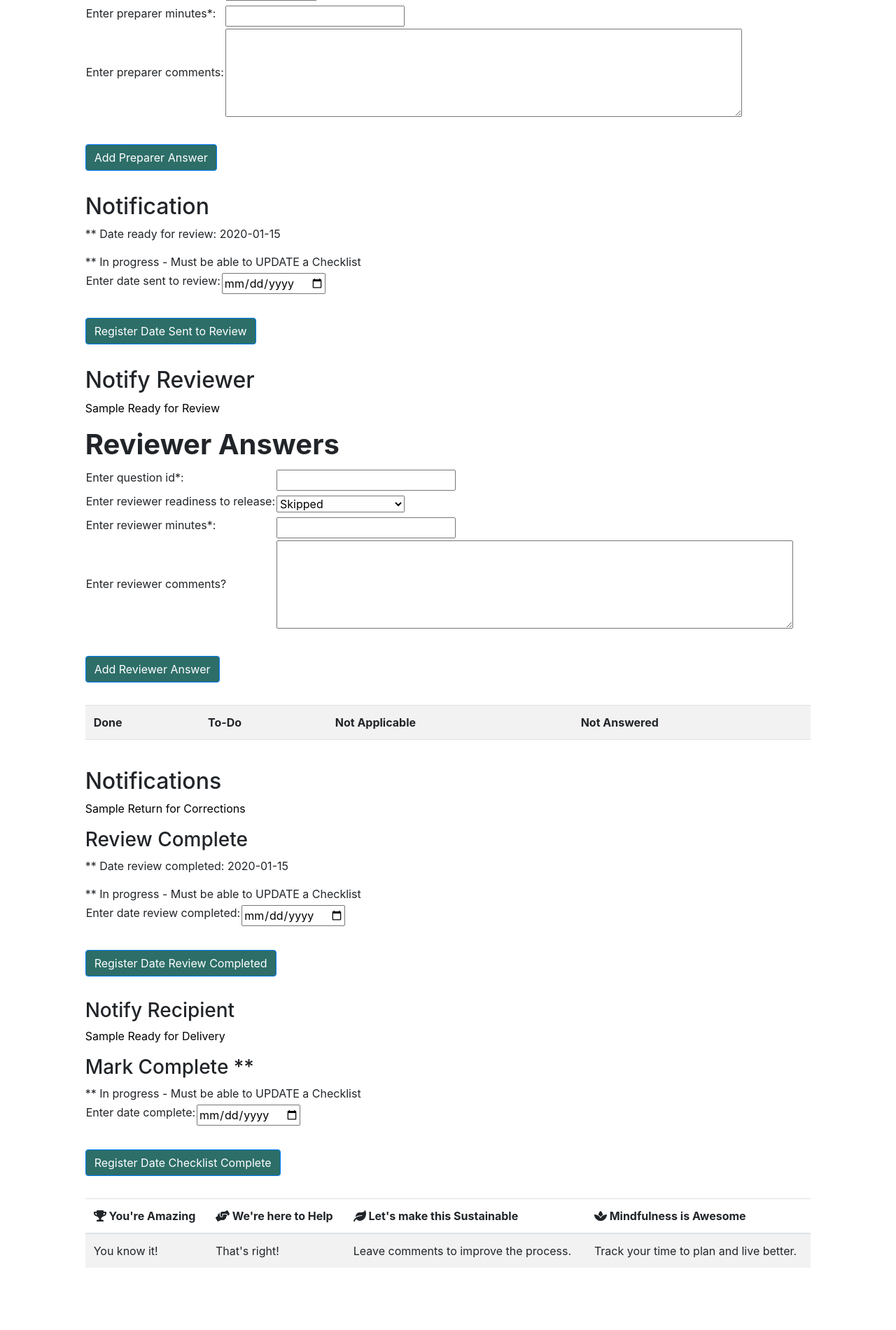
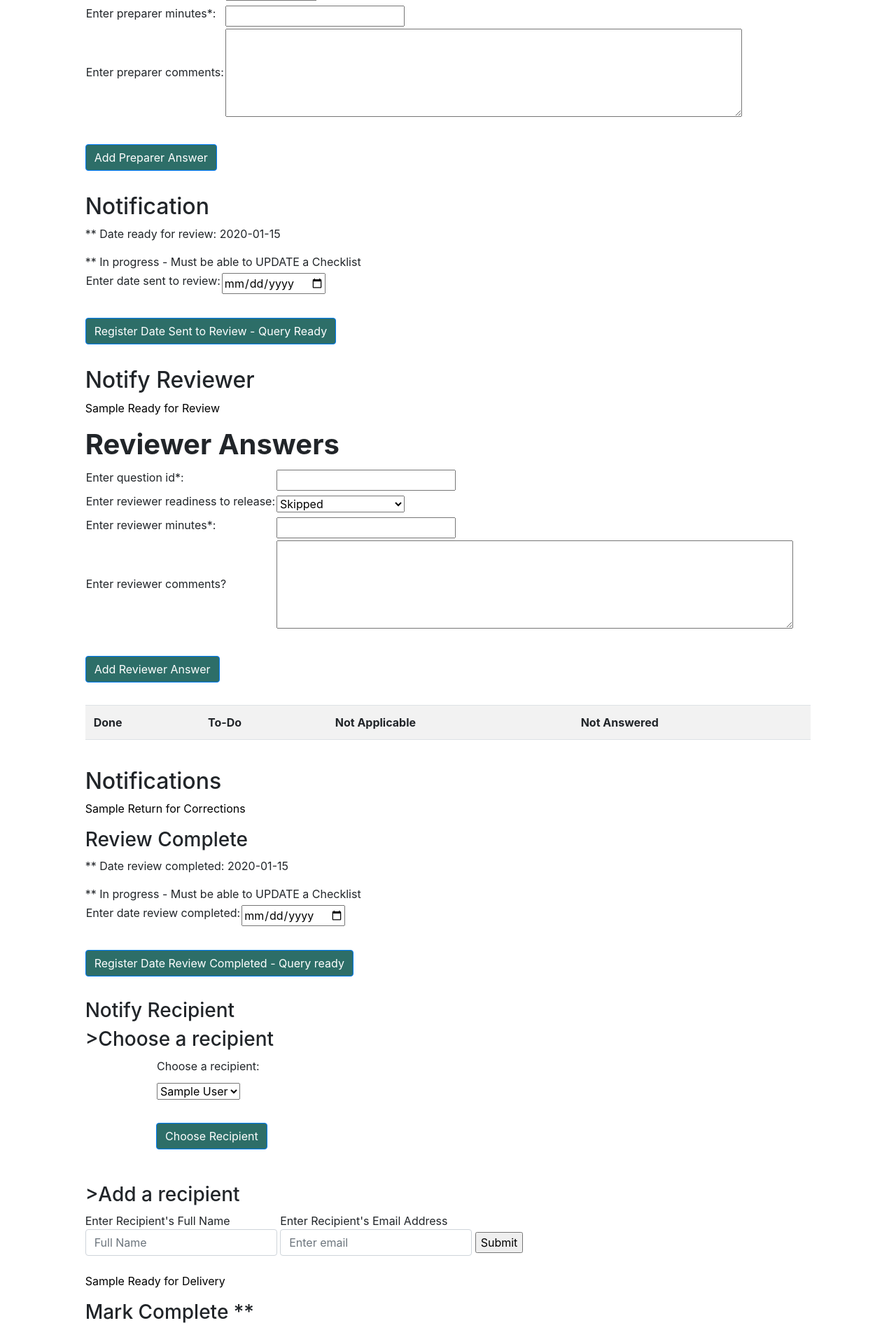
Before and after one commit to annewoosam/dynamic-checklist-generator, a Flask app: page /checklists/1 in a window 1280 px wide. Shown: the part 1140-3040 px from the top of the page at 70% size. Before the commit the page ends 2951 px from the top, so only its background shows below. Run offline with Flask 2, Linux system fonts and the light colour scheme; tables that the repository leaves empty hold one stand-in row (values such as "Sample post"); lists and menus that the app fills with data are empty; some libraries are stand-ins or nearby versions.

Commit message:
sqlalchemy filters ready for updating dates that would not be available at seed stage; make feed from web input work

```diff
--- a/wireframe to simple web/crud.py
+++ b/wireframe to simple web/crud.py
@@ -68,7 +68,18 @@
 # Functions for creating template questions, returning a list of all available template questions and
 # returning a specific template question by id.
 
-def create_question(template_id, question_number, question, yes_text, no_text, not_applicable_text, category, primary_driver, resource_url, help_text):
+def create_question(template_id, question, yes_text, no_text, not_applicable_text, category, primary_driver, resource_url, help_text):
+
+    question_number=db.session.query(db.func.max(TemplateQuestion.question_number)).group_by("template_id").filter(TemplateQuestion.template_id==template_id).first()
+
+    if question_number:
+
+      question_number=question_number[0]+1
+
+    else:
+
+      question_number=1
+
     template_question = TemplateQuestion(template_id=template_id,
                   question_number=question_number,
                   question=question,
@@ -123,8 +134,6 @@
 # Functions for creating answers, returning a list of all available answers and
 # returning a specific answers by id.
 
-
-
 def create_prepareranswer(checklist_id, question_id, preparer_answer, preparer_time, preparer_comment):
     prepareranswer = Answer(checklist_id=checklist_id,
                   question_id=question_id,
@@ -159,20 +168,14 @@
 
     return Answer.query.get(answer_id)
 
-def mark_complete(checklist_id, date_complete)  :
-    complete = Checklist(checklist_id=checklist_id,
-                  date_complete=date_complete)
-
-    db.session.add(complete)
-    db.session.commit()
-
-    return complete
 
 def mark_datesenttoreview(checklist_id, date_sent_to_review):
     readyforreview = Checklist(checklist_id=checklist_id,
                    date_sent_to_review=date_sent_to_review)
 
-    db.session.add(readyforreview)
+    date_sent_to_review=db.session.query(Checklist.checklist_id).filter(Checklist.checklist_id==checklist_id).update({Checklist.date_sent_to_review:date_sent_to_review})
+    # print(date_sent_to_review)
+
     db.session.commit()
 
     return readyforreview
@@ -181,10 +184,44 @@
     reviewcomplete = Checklist(checklist_id=checklist_id,
                    date_review_completed=date_review_completed)
 
-    db.session.add(reviewcomplete)
+    date_review_completed=db.session.query(Checklist.checklist_id).filter(Checklist.checklist_id==checklist_id).update({Checklist.date_review_completed:date_review_completed})
+    # print(date_review_completed)
     db.session.commit()
 
     return reviewcomplete
+
+
+
+def mark_complete(checklist_id, date_complete)  :
+    complete = Checklist(checklist_id=checklist_id,
+                  date_complete=date_complete)
+
+    date_complete=db.session.query(Checklist.checklist_id).filter(Checklist.checklist_id==checklist_id).update({Checklist.date_complete:date_complete})
+    # print(date_review_completed)
+
+    db.session.commit()
+
+    return complete
+
+# def choose_recipient(checklist_id, recipient_id):
+#     recipient = Checklist(checklist_id=checklist_id,
+#                   recipient_id=recipient_id)
+
+#     db.session.add(recipient)
+#     db.session.commit()
+
+#     return recipient
+
+def create_recipient(checklist_id, user_full_name, email, password) :
+    """Create and return a new user."""
+
+    user = User(user_full_name=user_full_name, email=email, password=password)
+    checklist_id=checklist_id
+    db.session.add(user)
+    db.session.commit()
+
+    return user
+
 
 # 2.0 Kanban functionality for preparer
 
--- a/wireframe to simple web/model.py
+++ b/wireframe to simple web/model.py
@@ -37,7 +37,7 @@
     templates = db.relationship('Template')
     preparerchecklist = db.relationship('Checklist', foreign_keys="Checklist.preparer_id")
     reviewerchecklist = db.relationship('Checklist', foreign_keys="Checklist.reviewer_id")
-    # recipientchecklist = db.relationship('Checklist', foreign_keys="Checklist.recipient_id")
+    recipientchecklist = db.relationship('Checklist', foreign_keys="Checklist.recipient_id")
 
     # the docs for the relationships are SQLAlchemy multiple join paths
     # the use of templates plural is intentional as there are many templates that can be connected to a user
@@ -127,7 +127,7 @@
     # link to users
     preparer_id = db.Column(db.Integer, db.ForeignKey('users.user_id')) # from login on save via create checklist fromn template click
     reviewer_id = db.Column(db.Integer, db.ForeignKey('users.user_id'))
-    # recipient_id = db.Column(db.Integer, db. ForeignKey('users.user_id'))
+    recipient_id = db.Column(db.Integer, db. ForeignKey('users.user_id'))
 
     # gathered after checklist created
     date_sent_to_review = db.Column(db.Date) # populated by on-click event
@@ -141,7 +141,7 @@
     template = db.relationship('Template')
     preparer = db.relationship('User', foreign_keys=[preparer_id])
     reviewer = db.relationship('User', foreign_keys=[reviewer_id])
-    # recipient = db.relationship('User', foreign_keys=[recipient_id])
+    recipient = db.relationship('User', foreign_keys=[recipient_id])
     answers = db.relationship('Answer')
 
 
--- a/wireframe to simple web/seed_database.py
+++ b/wireframe to simple web/seed_database.py
@@ -24,6 +24,7 @@
 # Create 6 users
 # docs on generating random users at https://faker.readthedocs.io/en/master/
 # can fake addresses, internet providers, text and localize so names appear to be from certain country
+# note that Faker separately randomizes the emails and names so this can appear a little mismatched.
 
 for n in range(6):
     email = fake.email()  # Voila! A unique email!
@@ -73,7 +74,6 @@
 
     db_template_questions = crud.create_question(
                                  template_id,
-                                 question_number,
                                  question,
                                  yes_text,
                                  no_text,
--- a/wireframe to simple web/server.py
+++ b/wireframe to simple web/server.py
@@ -84,7 +84,6 @@
     """Create new question."""
 
     template_id = request.form.get('template_id')
-    question_number = request.form.get('question_number')
     question = request.form.get('question')
     yes_text =request.form.get('yes_text')
     no_text = request.form.get('no_text')
@@ -94,7 +93,7 @@
     resource_url = request.form.get('resource_url')
     help_text = request.form.get('help-text')
 
-    crud.create_question(template_id, question_number, question, yes_text, no_text, not_applicable_text, category, primary_driver, resource_url, help_text)
+    crud.create_question(template_id, question, yes_text, no_text, not_applicable_text, category, primary_driver, resource_url, help_text)
 
     flash('Question added!')
 
@@ -133,7 +132,8 @@
   #Show details on a particular template.
     checklist = crud.get_checklist_by_id(checklist_id)
     users=crud.get_users()
-    return render_template('checklist_details.html', checklist=checklist, user=users)
+    answers=crud.get_answers()
+    return render_template('checklist_details.html', checklist=checklist, users=users, answers=answers)
 
 @app.route('/createchecklist', methods=['POST'])
 def createchecklist():
@@ -196,6 +196,41 @@
     checklists = crud.get_checklists()
     return render_template('all_checklists.html', checklists=checklists)
 
+# @app.route('/chooserecipient', methods=['POST'])
+
+# def chooserecipient():
+#     """Choose pre-existing recipient."""
+
+#     checklist_id = request.form.get('checklist_id')
+#     recipient = request.form.get('recipient')
+
+#     crud.choose_recipient(checklist_id, recipient)
+#     flash('Recipient attached to checklist!')
+#     checklists = crud.get_checklists()
+#     return render_template('/all_checklists.html', checklists=checklists)
+
+# @app.route('/registerrecipient', methods=['POST'])
+
+# def register_recipient():
+#     """Create a new recipient user."""
+
+#     checklist_id = request.form.get('checklist_id')
+
+#     user_full_name = request.form.get('user_full_name')
+
+#     email = request.form.get('email')
+
+#     password = request.form.get('password')
+
+#     crud.create_recipient(user_full_name, email, password)
+
+
+
+#     flash('Account created!')
+#     checklist = crud.get_checklist_by_id()
+#     users=crud.get_users()
+#     return render_template('checklist_details.html', checklist=checklist, users=users)
+
 @app.route('/markcomplete', methods=['POST'])
 
 def markcomplete():
--- a/wireframe to simple web/templates/checklist_details.html
+++ b/wireframe to simple web/templates/checklist_details.html
@@ -77,6 +77,9 @@
 
   <th>Review Complete</th>
 
+
+
+
   <tr>
 
     <td> {{ checklist.time_frame }} </td>
@@ -89,7 +92,8 @@
 
     <td> {{ checklist.date_review_completed }}  </td>
 
-    <!-- .strftime('%m-%d-%Y')  -->
+
+
    </tr>
 
  </table>
@@ -190,6 +194,7 @@
 
 </table>
 
+
  <table class="table table-hover table-striped">
 
   <th>Done</th>
@@ -273,7 +278,7 @@
 
 
 
-<h1>Add answers to Checklist</h1>
+<h1>Add answers to Checklist ID.</h1>
 
 <!-- create checklist form -->
 
@@ -342,11 +347,17 @@
 
 </table>
 
-<button type="submit" class="btn btn-primary btns">Add Preparer Answer</button>
+<button type="submit" class="btn btn-primary btns" id="myBtn">Add Preparer Answer</button>
 
 </form>
 
 </div>
+
+<script>
+function myFunction() {
+  document.getElementById("myBtn").disabled = true;
+}
+</script>
 
 <h2>Notification</h2>
 
@@ -382,7 +393,7 @@
 
 </table>
 
-<button type="submit" class="btn btn-primary btns">Register Date Sent to Review</button>
+<button type="submit" class="btn btn-primary btns">Register Date Sent to Review - Query Ready</button>
 
 </form>
 
@@ -554,7 +565,7 @@
 <h3>Review Complete</h3>
 
 <p>** Date review completed: {{ checklist.date_review_completed }} </p>
-<!-- .strftime('%m-%d-%Y')  -->
+<!--  -->
 
 ** In progress - Must be able to UPDATE a Checklist
 
@@ -583,15 +594,106 @@
 
 </table>
 
-<button type="submit" class="btn btn-primary btns">Register Date Review Completed</button>
+<button type="submit" class="btn btn-primary btns">Register Date Review Completed - Query ready</button>
 
 </form>
 
-</div>
 
 <h3>Notify Recipient</h3>
 
+<h3>>Choose a recipient</h3>
 
+<div class="col-xs-12 col-md-10 offset-md-1 col-lg-10 offset-lg-1">
+
+  <form action="/chooserecipient" method="POST"><table>
+
+
+<tr>
+
+  <td><label for="recipient">Choose a recipient:</label></td>
+
+    <tr>
+
+    <td>
+
+      <input type="hidden" id="checklist_id" name="checklist_id" value = {{checklist.checklist_id}} >
+
+    </td>
+
+  </tr>
+
+  <td>
+
+    <select id="recipient" required>
+
+  {% for user in users %}
+
+  <option value={{ user.user_id }} >{{ user.user_full_name }}</option>
+
+  {% endfor %}
+
+  </select>
+
+  </td>
+
+</tr>
+
+</table>
+
+<button type="submit" class="btn btn-primary btns">Choose Recipient</button>
+
+</form>
+
+</p>
+</div>
+
+<h3>>Add a recipient</h3>
+
+<div class="col-xs-12 col-md-10 offset-md-1 col-lg-10 offset-lg-1">
+
+    </div>
+  </div>
+
+
+  <div>
+    <form action="/registerrecipient" method="POST">
+
+
+
+    <div class="form-group">
+
+<input type="hidden" id="checklist_id" name="checklist_id" value = {{checklist.checklist_id}} >
+        <label>Enter Recipient's Full Name
+
+        <input type="text"
+
+               name="user_full_name"
+
+               class="form-control"
+
+               placeholder="Full Name">
+
+      </label>
+
+      <label> Enter Recipient's Email Address
+
+        <input type="text"
+
+               name="email"
+
+               class="form-control"
+
+               placeholder="Enter email">
+
+      </label>
+
+     <input type="hidden" id="password" name="password" value = "test" >
+
+    <input type="submit">
+
+  </form>
+
+</div>
 
 <a href="mailto:recipient name field?subject={{ checklist.who_for }} ready for delivery&bcc=compliancetrainers@gmail.com"> {{ checklist.who_for }} Ready for Delivery</a></p>
 
@@ -624,7 +726,7 @@
 
 </table>
 
-<button type="submit" class="btn btn-primary btns">Register Date Checklist Complete</button>
+<button type="submit" class="btn btn-primary btns">Mark Complete - Query Ready</button>
 
 </form>
 
```
Also changed, not shown: wireframe to simple web/templates/login.html (+0 -16 lines), wireframe to simple web/templates/template_details.html (+0 -7 lines).
